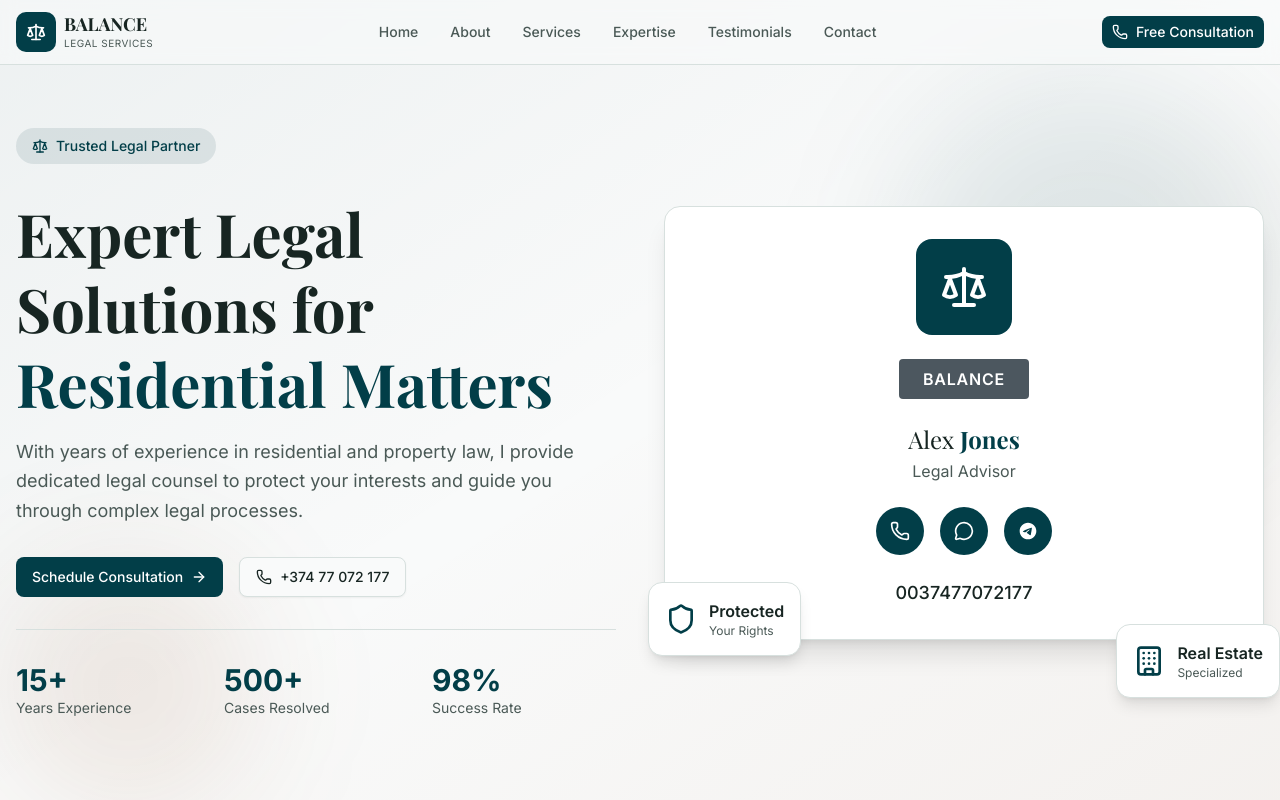
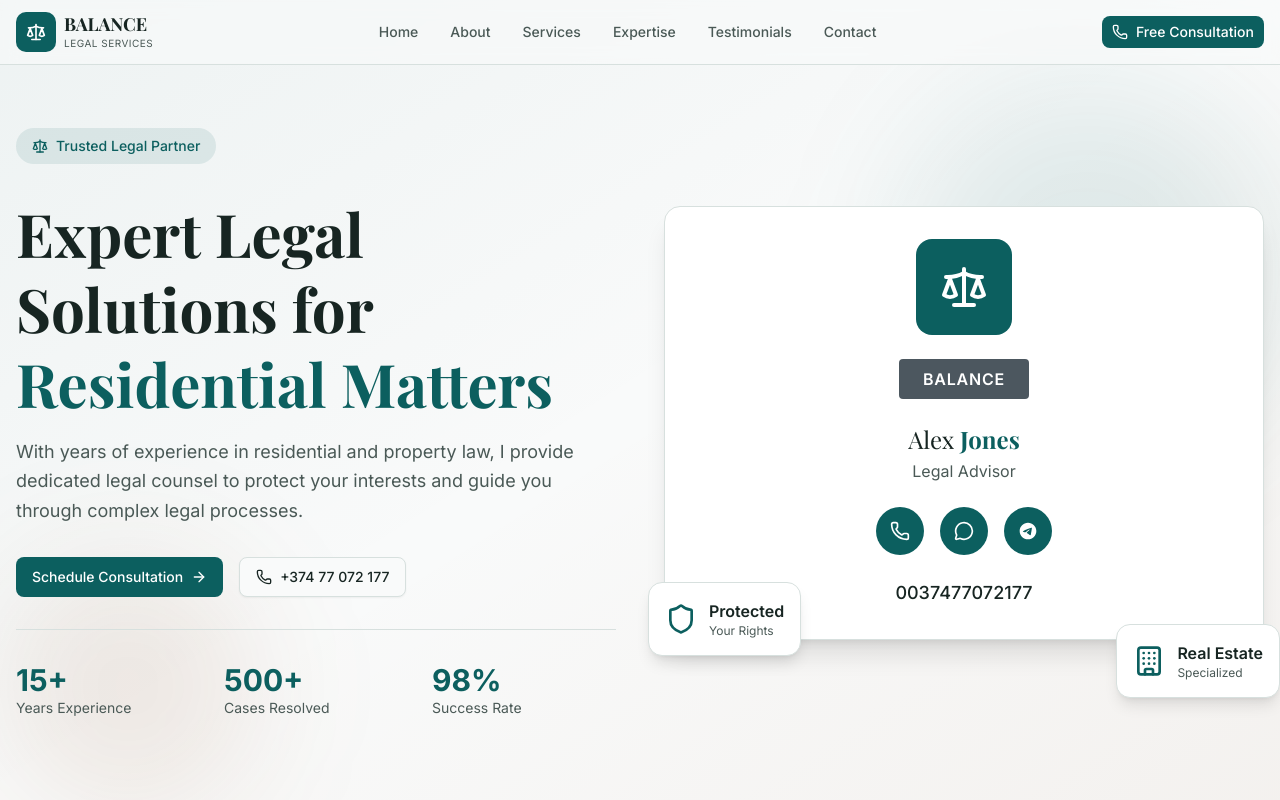
Before and after one commit to AliZok/afsane-rohani-brand, a Next.js app: page / in a window 1280 px wide. Shown: the top 800 px of the page. Built offline with nearby package versions, Linux system fonts and the light colour scheme; a web font is replaced by a local one.

Commit message:
change primary color

```diff
--- a/app/globals.css
+++ b/app/globals.css
@@ -10,7 +10,7 @@
   --card-foreground: oklch(0.25 0.02 180);
   --popover: oklch(1 0 0);
   --popover-foreground: oklch(0.25 0.02 180);
-  --primary: #023e48;
+  --primary: #0c5f5f;
   --primary-foreground: oklch(1 0 0);
   --secondary: oklch(0.45 0.02 240);
   --secondary-foreground: oklch(1 0 0);
@@ -46,7 +46,7 @@
   --card-foreground: oklch(0.95 0.005 180);
   --popover: oklch(0.2 0.02 180);
   --popover-foreground: oklch(0.95 0.005 180);
-  --primary: #023e48;
+  --primary: #0c5f5f;
   --primary-foreground: oklch(0.15 0.02 180);
   --secondary: oklch(0.35 0.02 240);
   --secondary-foreground: oklch(0.95 0.005 180);
@@ -136,28 +136,28 @@
 }
 
 ::-webkit-scrollbar-thumb {
-  background: #023e48;
+  background: #0c5f5f;
   border-radius: 4px;
 }
 
 ::-webkit-scrollbar-thumb:hover {
-  background: #044f59;
+  background: #0e7575;
 }
 
 .dark ::-webkit-scrollbar-thumb {
-  background: #023e48;
+  background: #0c5f5f;
 }
 
 .dark ::-webkit-scrollbar-thumb:hover {
-  background: #044f59;
+  background: #0e7575;
 }
 
 /* Firefox scrollbar styles */
 * {
   scrollbar-width: thin;
-  scrollbar-color: #023e48 transparent;
+  scrollbar-color: #0c5f5f transparent;
 }
 
 .dark * {
-  scrollbar-color: #023e48 transparent;
+  scrollbar-color: #0c5f5f transparent;
 }
```
